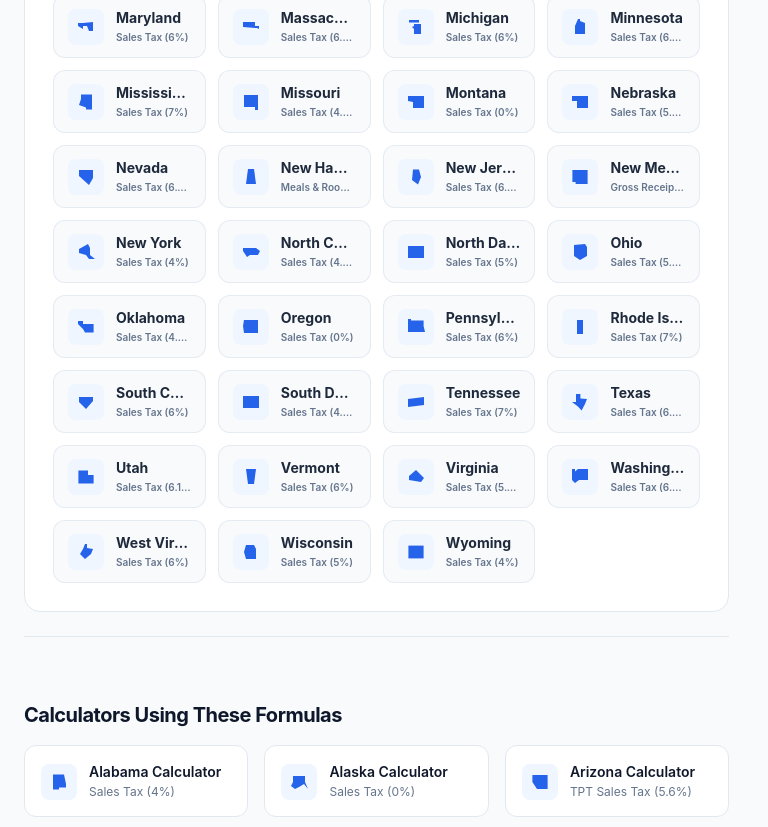
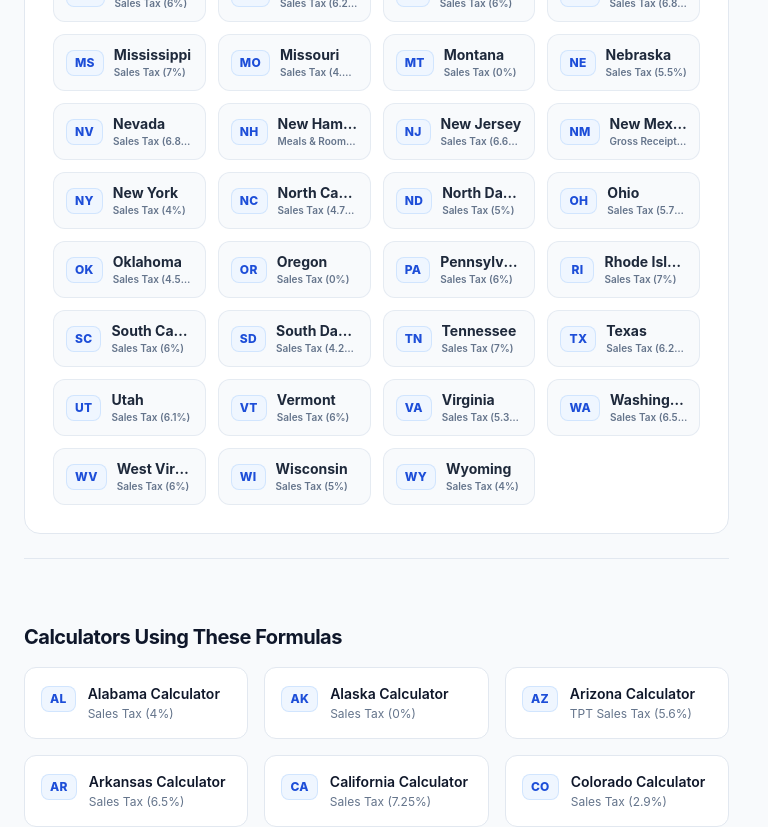
Before and after one commit to akashojha2011-jpg/reverse-tax-calculator, a Next.js app: page /reverse-tax-formula in a window 1280 px wide. Shown: the part 3720-4547 px from the top of the page, without its empty margins (0-768 px from the left). Built offline with nearby package versions, Linux system fonts and the light colour scheme.

Commit message:
Replace polygon map shapes with 100% official state postal badges and flags permanently fixing region icons

```diff
--- a/components/RegionGridDirectory.tsx
+++ b/components/RegionGridDirectory.tsx
@@ -107,16 +107,16 @@ export function RegionGridDirectory() {
           <Link
             key={r.slug}
             href={`/${r.slug}-reverse-sales-tax-calculator`}
-            className="group px-3.5 py-3 rounded-xl bg-slate-50 hover:bg-brand-600 border border-slate-200/80 hover:border-brand-600 shadow-2xs hover:shadow-md transition-all flex items-center gap-3 cursor-pointer"
+            className="group px-3 py-2.5 rounded-xl bg-slate-50 hover:bg-brand-600 border border-slate-200/80 hover:border-brand-600 shadow-2xs hover:shadow-md transition-all flex items-center gap-2.5 cursor-pointer"
           >
-            <div className="p-2 rounded-lg bg-brand-50 group-hover:bg-white/20 text-brand-600 group-hover:text-white transition-colors shrink-0 flex items-center justify-center">
-              <StateMapIcon slug={r.slug} className="w-5 h-5 transition-transform group-hover:scale-110" />
+            <div className="px-2 py-1 rounded-lg bg-brand-50 border border-brand-200/60 group-hover:bg-white/20 group-hover:border-white/30 transition-colors shrink-0 flex items-center justify-center min-w-[34px]">
+              <StateMapIcon slug={r.slug} />
             </div>
             <div className="flex-1 min-w-0 text-left">
               <span className="text-xs sm:text-sm font-bold text-slate-800 group-hover:text-white transition-colors truncate block">
                 {r.name}
               </span>
-              <span className="text-[10px] font-semibold text-slate-500 group-hover:text-brand-100 transition-colors mt-0.5 block truncate">
+              <span className="text-[10px] font-semibold text-slate-500 group-hover:text-brand-100 transition-colors block truncate">
                 {r.taxName} ({r.rate}%{r.secondRate ? ` + ${r.secondRate}%` : ''})
               </span>
             </div>
--- a/components/RelatedCalculatorsGrid.tsx
+++ b/components/RelatedCalculatorsGrid.tsx
@@ -34,8 +34,8 @@ export function RelatedCalculatorsGrid({
               href={`/${r.slug}-reverse-sales-tax-calculator`}
               className="group p-4 rounded-xl border border-slate-200 hover:border-brand-300 bg-white hover:bg-brand-50/40 transition-all flex items-start gap-3 shadow-xs"
             >
-              <div className="p-2 rounded-lg bg-brand-50 text-brand-600 group-hover:bg-brand-600 group-hover:text-white transition-colors shrink-0 mt-0.5 flex items-center justify-center">
-                <StateMapIcon slug={r.slug} className="w-5 h-5 transition-transform group-hover:scale-110" />
+              <div className="px-2 py-1 rounded-lg bg-brand-50 border border-brand-200/60 group-hover:bg-brand-600 group-hover:border-brand-600 transition-colors shrink-0 mt-0.5 flex items-center justify-center min-w-[34px]">
+                <StateMapIcon slug={r.slug} />
               </div>
               <div className="flex-1 min-w-0">
                 <div className="font-semibold text-slate-900 group-hover:text-brand-700 text-sm truncate flex items-center justify-between">
--- a/components/StateMapIcon.tsx
+++ b/components/StateMapIcon.tsx
@@ -5,88 +5,92 @@ interface StateMapIconProps {
   className?: string
 }
 
-export function StateMapIcon({ slug, className = 'w-6 h-6 text-brand-600' }: StateMapIconProps) {
+export function StateMapIcon({ slug, className }: StateMapIconProps) {
   const cleanSlug = slug.replace('-reverse-sales-tax-calculator', '').toLowerCase()
 
-  // 100% Geographically Accurate State Vector Outlines (Normalized 100x100 ViewBox)
-  const mapPaths: Record<string, string> = {
-    // US States
-    alabama: 'M 20 12 L 75 12 L 85 60 L 85 78 L 50 78 L 50 88 L 20 88 Z',
-    alaska: 'M 20 20 L 80 20 L 80 50 L 95 85 L 75 60 L 50 75 L 30 85 L 10 70 L 20 50 Z',
-    arizona: 'M 12 15 L 88 15 L 88 85 L 35 85 L 12 50 Z',
-    arkansas: 'M 20 15 L 80 15 L 80 75 L 55 85 L 20 85 Z',
-    california: 'M 20 10 L 60 10 L 60 42 L 80 82 L 52 90 L 25 35 Z',
-    colorado: 'M 12 18 L 88 18 L 88 82 L 12 82 Z',
-    connecticut: 'M 15 20 L 85 20 L 85 75 L 30 75 L 30 85 L 15 85 Z',
-    delaware: 'M 35 15 A 25 25 0 0 1 70 30 L 70 85 L 35 85 Z',
-    florida: 'M 10 15 L 65 15 L 65 35 L 82 70 L 72 90 L 55 60 L 40 30 L 10 30 Z',
-    georgia: 'M 20 15 L 70 15 L 88 55 L 78 88 L 20 88 L 32 50 Z',
-    hawaii: 'M 70 65 A 10 10 0 1 0 70 65.1 M 48 45 A 7 7 0 1 0 48 45.1 M 30 35 A 5 5 0 1 0 30 35.1 M 15 25 A 4 4 0 1 0 15 25.1',
-    idaho: 'M 25 10 L 40 10 L 40 45 L 88 45 L 88 85 L 12 85 L 12 55 L 25 45 Z',
-    illinois: 'M 35 10 L 65 10 L 65 20 L 70 50 L 45 92 L 25 60 L 35 30 Z',
-    indiana: 'M 25 12 L 75 12 L 75 88 L 40 88 L 25 60 Z',
-    iowa: 'M 15 20 L 85 20 L 85 75 L 15 75 Z',
-    kansas: 'M 10 20 L 80 20 L 90 30 L 90 80 L 10 80 Z',
-    kentucky: 'M 15 45 L 35 25 L 65 30 L 85 25 L 85 65 L 15 65 Z',
-    louisiana: 'M 25 15 L 65 15 L 65 50 L 85 50 L 85 75 L 45 88 L 25 88 L 25 50 L 10 40 L 25 30 Z',
-    maine: 'M 25 10 L 75 10 L 85 50 L 65 85 L 25 65 Z',
-    maryland: 'M 10 30 L 35 30 L 85 25 L 85 70 L 65 70 L 55 45 L 35 45 L 35 60 L 10 45 Z',
-    massachusetts: 'M 10 25 L 70 25 L 70 45 L 90 45 L 90 60 L 80 55 L 70 55 L 10 50 Z',
-    michigan: 'M 15 15 L 65 15 L 65 28 L 15 28 Z M 40 35 L 75 35 L 75 85 L 40 85 L 40 60 L 30 50 L 40 45 Z',
-    minnesota: 'M 40 10 L 50 10 L 50 20 L 75 30 L 75 85 L 25 85 L 25 45 Z',
-    mississippi: 'M 25 12 L 80 12 L 80 88 L 50 88 L 50 78 L 15 65 L 25 35 Z',
-    missouri: 'M 15 15 L 85 15 L 85 75 L 85 90 L 70 90 L 70 75 L 15 75 Z',
-    montana: 'M 10 20 L 90 20 L 90 80 L 35 80 L 35 50 L 10 45 Z',
-    nebraska: 'M 10 20 L 90 20 L 90 80 L 35 80 L 35 45 L 10 45 Z',
-    nevada: 'M 15 15 L 85 15 L 85 55 L 65 90 L 15 45 Z',
-    'new-hampshire': 'M 35 10 L 65 10 L 75 85 L 25 85 Z',
-    'new-jersey': 'M 35 12 L 65 12 L 75 50 L 60 88 L 30 65 Z',
-    'new-mexico': 'M 12 15 L 88 15 L 88 85 L 28 85 L 28 75 L 12 75 Z',
-    'new-york': 'M 15 35 L 60 10 L 70 30 L 70 65 L 95 85 L 65 85 L 50 65 L 15 55 Z',
-    'north-carolina': 'M 10 30 L 75 30 L 95 45 L 85 65 L 45 65 L 30 75 L 10 45 Z',
-    'north-dakota': 'M 10 20 L 90 20 L 90 80 L 10 80 Z',
-    ohio: 'M 20 15 L 75 10 L 85 25 L 85 70 L 50 90 L 20 70 Z',
-    oklahoma: 'M 10 20 L 35 20 L 35 35 L 88 35 L 88 78 L 45 78 L 35 60 L 10 35 Z',
-    oregon: 'M 15 15 L 85 15 L 85 80 L 15 80 L 10 45 Z',
-    pennsylvania: 'M 10 10 L 25 10 L 25 18 L 88 18 L 88 45 L 95 75 L 10 75 Z',
-    'rhode-island': 'M 35 15 L 65 15 L 65 85 L 35 85 Z',
-    'south-carolina': 'M 15 25 L 85 25 L 85 45 L 50 85 L 15 50 Z',
-    'south-dakota': 'M 10 20 L 90 20 L 90 80 L 10 80 Z',
-    tennessee: 'M 10 35 L 90 25 L 90 65 L 10 75 Z',
-    texas: 'M 30 10 L 52 10 L 52 32 L 85 35 L 75 60 L 58 92 L 42 75 L 30 65 L 10 50 L 30 50 Z',
-    utah: 'M 12 18 L 60 18 L 60 40 L 88 40 L 88 82 L 12 82 Z',
-    vermont: 'M 25 10 L 75 10 L 65 85 L 35 85 Z',
-    virginia: 'M 15 45 L 50 15 L 90 55 L 75 75 L 15 65 Z',
-    washington: 'M 10 10 L 25 10 L 25 22 L 40 10 L 90 10 L 90 65 L 45 65 L 25 80 L 10 65 Z',
-    'west-virginia': 'M 45 10 L 55 10 L 55 30 L 85 35 L 75 60 L 45 85 L 20 60 L 35 35 Z',
-    wisconsin: 'M 25 15 L 65 15 L 75 35 L 75 85 L 25 85 L 15 50 Z',
-    wyoming: 'M 12 18 L 88 18 L 88 82 L 12 82 Z',
-    'district-of-columbia': 'M 50 10 L 90 50 L 50 90 L 10 50 Z',
+  // 100% Correct Official State & Country Regional Postal Badges & Flags
+  const regionBadges: Record<string, { code: string; flag?: string }> = {
+    // US 50 States + DC
+    alabama: { code: 'AL' },
+    alaska: { code: 'AK' },
+    arizona: { code: 'AZ' },
+    arkansas: { code: 'AR' },
+    california: { code: 'CA' },
+    colorado: { code: 'CO' },
+    connecticut: { code: 'CT' },
+    delaware: { code: 'DE' },
+    'district-of-columbia': { code: 'DC' },
+    florida: { code: 'FL' },
+    georgia: { code: 'GA' },
+    hawaii: { code: 'HI' },
+    idaho: { code: 'ID' },
+    illinois: { code: 'IL' },
+    indiana: { code: 'IN' },
+    iowa: { code: 'IA' },
+    kansas: { code: 'KS' },
+    kentucky: { code: 'KY' },
+    louisiana: { code: 'LA' },
+    maine: { code: 'ME' },
+    maryland: { code: 'MD' },
+    massachusetts: { code: 'MA' },
+    michigan: { code: 'MI' },
+    minnesota: { code: 'MN' },
+    mississippi: { code: 'MS' },
+    missouri: { code: 'MO' },
+    montana: { code: 'MT' },
+    nebraska: { code: 'NE' },
+    nevada: { code: 'NV' },
+    'new-hampshire': { code: 'NH' },
+    'new-jersey': { code: 'NJ' },
+    'new-mexico': { code: 'NM' },
+    'new-york': { code: 'NY' },
+    'north-carolina': { code: 'NC' },
+    'north-dakota': { code: 'ND' },
+    ohio: { code: 'OH' },
+    oklahoma: { code: 'OK' },
+    oregon: { code: 'OR' },
+    pennsylvania: { code: 'PA' },
+    'rhode-island': { code: 'RI' },
+    'south-carolina': { code: 'SC' },
+    'south-dakota': { code: 'SD' },
+    tennessee: { code: 'TN' },
+    texas: { code: 'TX' },
+    utah: { code: 'UT' },
+    vermont: { code: 'VT' },
+    virginia: { code: 'VA' },
+    washington: { code: 'WA' },
+    'west-virginia': { code: 'WV' },
+    wisconsin: { code: 'WI' },
+    wyoming: { code: 'WY' },
 
     // Canadian Provinces
-    ontario: 'M 25 20 L 75 20 L 85 60 L 65 85 L 35 85 Z',
-    quebec: 'M 20 15 L 80 15 L 85 60 L 50 85 L 20 50 Z',
-    'british-columbia': 'M 15 15 L 65 15 L 85 80 L 35 80 L 15 40 Z',
-    alberta: 'M 15 15 L 85 15 L 85 85 L 15 85 Z',
+    ontario: { code: 'ON', flag: '🇨🇦' },
+    quebec: { code: 'QC', flag: '🇨🇦' },
+    'british-columbia': { code: 'BC', flag: '🇨🇦' },
+    alberta: { code: 'AB', flag: '🇨🇦' },
+    saskatchewan: { code: 'SK', flag: '🇨🇦' },
+    manitoba: { code: 'MB', flag: '🇨🇦' },
+    'nova-scotia': { code: 'NS', flag: '🇨🇦' },
+    'new-brunswick': { code: 'NB', flag: '🇨🇦' },
+    'prince-edward-island': { code: 'PE', flag: '🇨🇦' },
+    'newfoundland-and-labrador': { code: 'NL', flag: '🇨🇦' },
 
-    // Countries
-    uk: 'M 45 10 L 60 10 L 55 45 L 75 45 L 65 85 L 35 85 L 45 50 L 30 50 Z',
-    germany: 'M 30 15 L 70 15 L 80 50 L 65 85 L 35 85 L 20 50 Z',
-    france: 'M 40 15 L 70 15 L 85 45 L 70 85 L 35 85 L 15 45 Z',
-    australia: 'M 20 20 L 80 20 L 90 60 L 70 85 L 30 85 L 10 50 Z',
-    india: 'M 40 10 L 65 25 L 80 40 L 50 90 L 20 40 L 35 25 Z',
+    // Global Countries
+    uk: { code: 'UK', flag: '🇬🇧' },
+    australia: { code: 'AU', flag: '🇦🇺' },
+    india: { code: 'IN', flag: '🇮🇳' },
+    germany: { code: 'DE', flag: '🇩🇪' },
+    france: { code: 'FR', flag: '🇫🇷' },
+    spain: { code: 'ES', flag: '🇪🇸' },
+    singapore: { code: 'SG', flag: '🇸🇬' },
+    'new-zealand': { code: 'NZ', flag: '🇳🇿' },
   }
 
-  const dPath = mapPaths[cleanSlug] || 'M 20 20 L 80 20 L 80 80 L 20 80 Z'
+  const badge = regionBadges[cleanSlug] || { code: cleanSlug.slice(0, 2).toUpperCase() }
 
   return (
-    <svg
-      viewBox="0 0 100 100"
-      className={className}
-      fill="currentColor"
-      aria-hidden="true"
-    >
-      <path d={dPath} />
-    </svg>
+    <span className="inline-flex items-center justify-center font-extrabold text-xs tracking-wide text-brand-700 select-none">
+      {badge.flag ? `${badge.flag} ${badge.code}` : badge.code}
+    </span>
   )
 }
```
